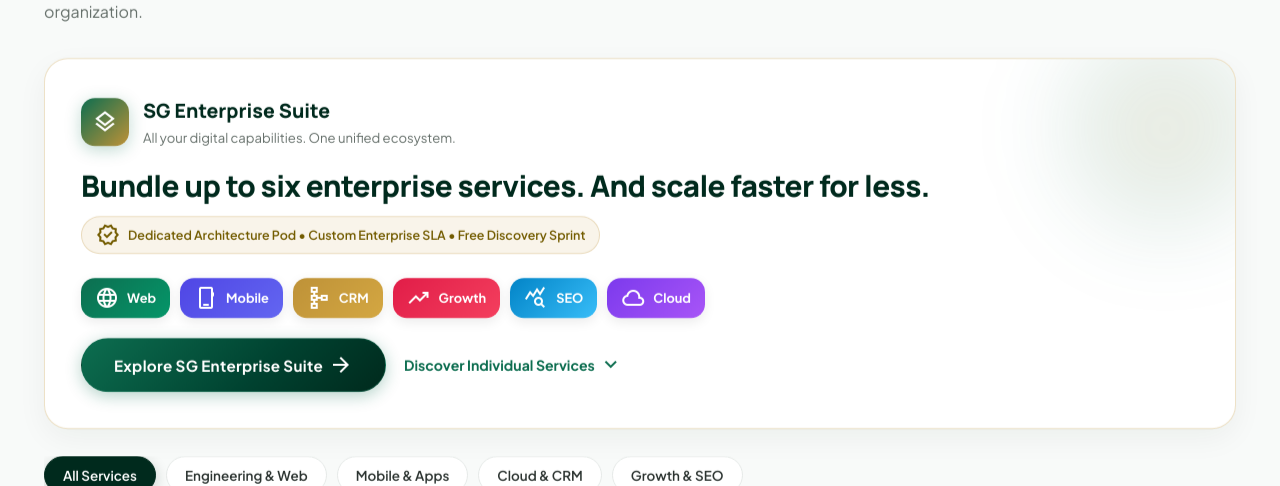
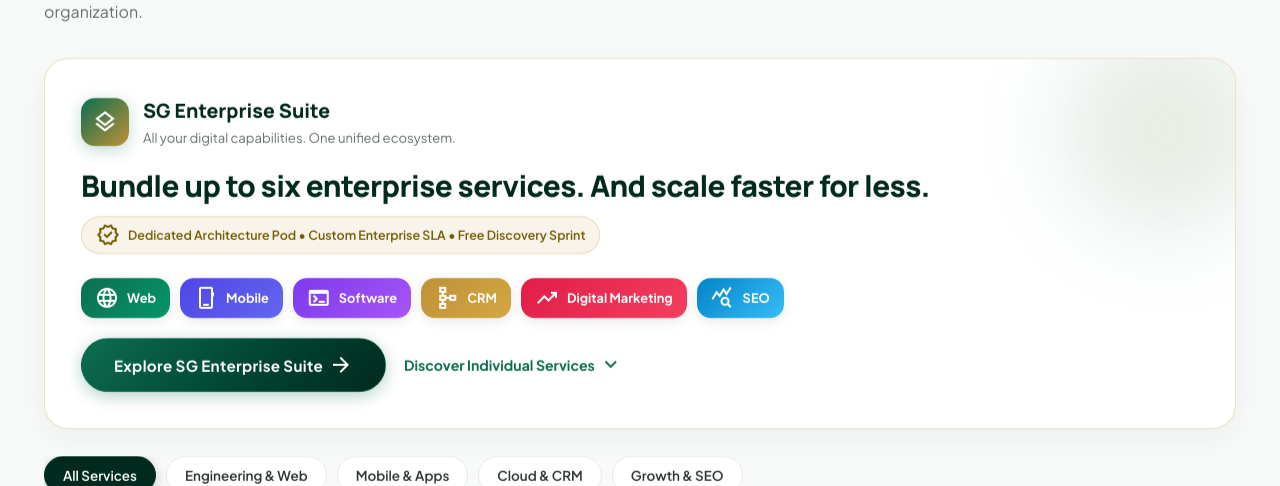
Before and after one commit to amit1428/sgsolution, a PHP site: page / in a window 1280 px wide. Shown: the part 2507-2993 px from the top of the page. Run offline with PHP 8.4, Linux system fonts and the light colour scheme; data comes from the database, SQL or seed files in the repository; both versions use the stored data as it was after the commit; data that the repository does not hold is empty.

Commit message:
feat: update suite badges with Software and Digital Marketing

```diff
--- a/index.html
+++ b/index.html
@@ -364,21 +364,21 @@
             <span class="material-symbols-outlined">phone_iphone</span>
             <span class="badge-label">Mobile</span>
           </div>
-          <div class="cluster-badge badge-crm" title="CRM & Cloud Automation">
+          <div class="cluster-badge badge-software" title="Custom Software Architecture">
+            <span class="material-symbols-outlined">terminal</span>
+            <span class="badge-label">Software</span>
+          </div>
+          <div class="cluster-badge badge-crm" title="CRM & Pipeline Automation">
             <span class="material-symbols-outlined">schema</span>
             <span class="badge-label">CRM</span>
           </div>
-          <div class="cluster-badge badge-marketing" title="Digital Marketing & Growth">
+          <div class="cluster-badge badge-marketing" title="Enterprise Digital Marketing">
             <span class="material-symbols-outlined">trending_up</span>
-            <span class="badge-label">Growth</span>
+            <span class="badge-label">Digital Marketing</span>
           </div>
           <div class="cluster-badge badge-seo" title="Technical SEO Architecture">
             <span class="material-symbols-outlined">query_stats</span>
             <span class="badge-label">SEO</span>
-          </div>
-          <div class="cluster-badge badge-cloud" title="Cloud & AI Infrastructure">
-            <span class="material-symbols-outlined">cloud</span>
-            <span class="badge-label">Cloud</span>
           </div>
         </div>
 
--- a/style.css
+++ b/style.css
@@ -1175,10 +1175,10 @@ section, main, header, footer, .section-container {
 
 .badge-web { background: linear-gradient(135deg, #0d6e50, #059669); }
 .badge-mobile { background: linear-gradient(135deg, #4f46e5, #6366f1); }
+.badge-software { background: linear-gradient(135deg, #7c3aed, #a855f7); }
 .badge-crm { background: linear-gradient(135deg, #be9238, #d4a742); }
 .badge-marketing { background: linear-gradient(135deg, #e11d48, #f43f5e); }
 .badge-seo { background: linear-gradient(135deg, #0284c7, #38bdf8); }
-.badge-cloud { background: linear-gradient(135deg, #7c3aed, #a855f7); }
 
 .suite-action-group {
   display: flex;
```
Also changed, not shown: backend/database/sg_solutions.sqlite.
